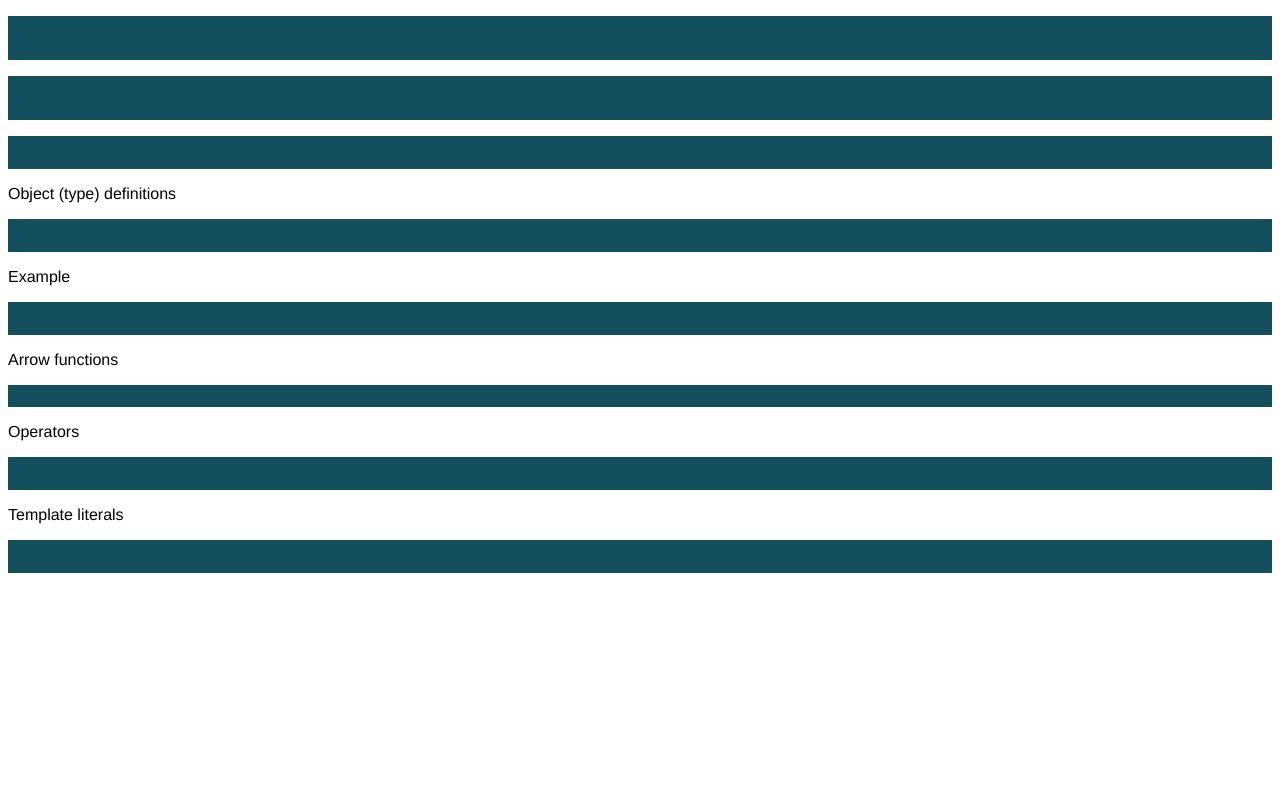
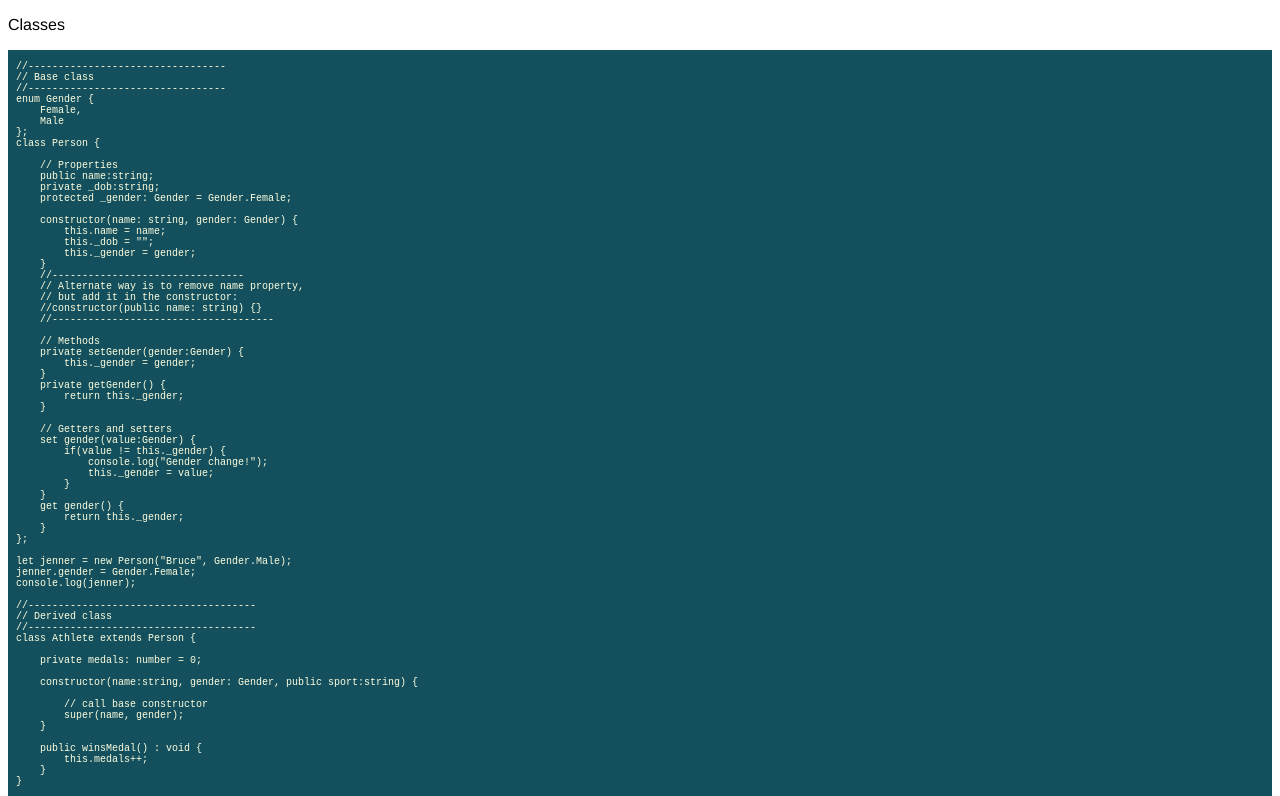
Before and after one commit to czarekmart/blog, a website: page ts-classes.html in a window 1280 px wide. Shown: the top 796 px of the page. Drawn offline with Linux system fonts and the light colour scheme.

Commit message:
TS classes and namespaces

```diff
--- a/ts-classes.html
+++ b/ts-classes.html
@@ -9,13 +9,122 @@
 
 <!--**********************************************************-->
 <p class="text">
-
-
+    Classes
 </p>
 
 <div class="code">
     <pre><code>
+//---------------------------------
+// Base class
+//---------------------------------
+enum Gender {
+    Female,
+    Male
+};
+class Person {
 
+    // Properties
+    public name:string;
+    private _dob:string;
+    protected _gender: Gender = Gender.Female;
+
+    constructor(name: string, gender: Gender) {
+        this.name = name;
+        this._dob = "";
+        this._gender = gender;
+    }
+    //--------------------------------
+    // Alternate way is to remove name property,
+    // but add it in the constructor:
+    //constructor(public name: string) {}
+    //-------------------------------------
+
+    // Methods
+    private setGender(gender:Gender) {
+        this._gender = gender;
+    }
+    private getGender() {
+        return this._gender;
+    }
+
+    // Getters and setters
+    set gender(value:Gender) {
+        if(value != this._gender) {
+            console.log("Gender change!");
+            this._gender = value;
+        }
+    }
+    get gender() {
+        return this._gender;
+    }
+};
+
+let jenner = new Person("Bruce", Gender.Male);
+jenner.gender = Gender.Female;
+console.log(jenner);
+
+//--------------------------------------
+// Derived class
+//--------------------------------------
+class Athlete extends Person {
+
+    private medals: number = 0;
+
+    constructor(name:string, gender: Gender, public sport:string) {
+
+        // call base constructor
+        super(name, gender);
+    }
+
+    public winsMedal() : void {
+        this.medals++;
+    }
+}
+
+let ronaldo = new Athlete("Ronaldo", Gender.Male, "football");
+ronaldo.winsMedal();
+console.log(ronaldo);
+
+//-------------------------------------------
+// Static properties and methods
+//-------------------------------------------
+class Olympics {
+    static President: Person = new Person("Thomas Bach", Gender.Male);
+    static nominatePresident(name:string) {
+        this.President = new Person(name, Gender.Male);
+    }
+};
+console.log(Olympics.President);
+Olympics.nominatePresident("Justin Bieber");
+console.log(Olympics.President);
+
+//------------------------------------------
+// Abstract classes
+//------------------------------------------
+abstract class Project {
+    cost: number;
+    charge: number;
+
+    constructor(public name: string, charge: number) {
+        this.charge = charge;
+    }
+
+    abstract calculateProfit() : number;
+};
+
+class OlympicArena extends Project {
+    constructor(charge: number, cost: number) {
+        super("Arena", charge);
+        this.cost = cost;
+    }
+
+    calculateProfit() {
+        return this.charge - this.cost;
+    }
+};
+
+let newArena = new OlympicArena(4000000, 3000000);
+console.log(newArena.calculateProfit());
 
     </code></pre>
 
@@ -23,21 +132,65 @@
 
 <!--**********************************************************-->
 <p class="text">
+    Namespaces
 </p>
 
 <div class="code">
     <pre><code>
 
+//----------------------------------------------
+// Namespaces
+//----------------------------------------------
+namespace HighMath {
+    const PI = 3.14;
+
+    // Use export so that the function is seen outside of the namespace
+    export function calcCircumference(diameter: number) {
+        return diameter*PI;
+    }
+};
+
+console.log("Circumference = ", HighMath.calcCircumference(10));
 
     </code></pre>
 </div>
 
 <p class="text">
-
+    Namespace can be broken into modules:
 </p>
 
 <div class="code">
     <pre><code>
+//------------------------------------------------------
+// File rectangleMath.ts
+//------------------------------------------------------
+namespace SimpleMath {
+    export function calculateRectangleArea(a:number, b:number) {
+        return a*b;
+    }
+    export function calculateSquareArea(side:number) {
+        return side*side;
+    }
+}
+//------------------------------------------------------
+// File circleMath.ts
+//------------------------------------------------------
+namespace SimpleMath {
+    const PI = 3.14;
+
+    export function calcualteCircleArea(diameter: number) {
+        return PI * diameter * diameter / 4;
+    }
+}
+//-------------------------------------------------------------
+// File use-math.ts consuming the SimpleMath namespace
+// Import the files by ///&lt;reference&gt; tag.
+//-------------------------------------------------------------
+
+/// &lt;reference path="circleMath.ts" /&gt;
+/// &lt;reference path="rectangleMath.ts" /&gt;
+console.log(SimpleMath.calcualteCircleArea(10));
+console.log(SimpleMath.calculateSquareArea(10));
 
     </code></pre>
 </div>
@@ -45,54 +198,14 @@
 
 <!--**********************************************************-->
 <p class="text">
-    Object (type) definitions
+    Now use this command line to generate combined output:
 </p>
 
-<div class="code">
-    <pre><code>
-
-    </code></pre>
-</div>
-
-<!--**********************************************************-->
-<p class="text">
-    Example
-</p>
-<div class="code">
-    <pre><code>
-
-    </code></pre>
+<div class="cmdline">
+$ tsc --outFile use-math.js use-math.ts
 </div>
 
 
-<!--**********************************************************-->
-<p class="text">
-    Arrow functions
-</p>
-<div class="code">
-    <pre><code>
-    </code></pre>
-</div>
-
-<!--**********************************************************-->
-<p class="text">
-    Operators
-</p>
-<div class="code">
-    <pre><code>
-
-    </code></pre>
-</div>
-
-<!--**********************************************************-->
-<p class="text">
-    Template literals
-</p>
-<div class="code">
-    <pre><code>
-
-    </code></pre>
-</div>
 
 
 </body>
--- /dev/null
+++ b/ts/use-math.ts
@@ -0,0 +1,5 @@
+/// <reference path="circleMath.ts" />
+/// <reference path="rectangleMath.ts" />
+
+console.log(SimpleMath.calcualteCircleArea(10));
+console.log(SimpleMath.calculateSquareArea(10));
```
Also changed, not shown: index.html (+1 -1 lines), ts/circleMath.ts (added, +10 -0 lines), ts/classes.ts (+125 -0 lines), ts/rectangleMath.ts (added, +11 -0 lines), tsconfig.json (+5 -4 lines).
